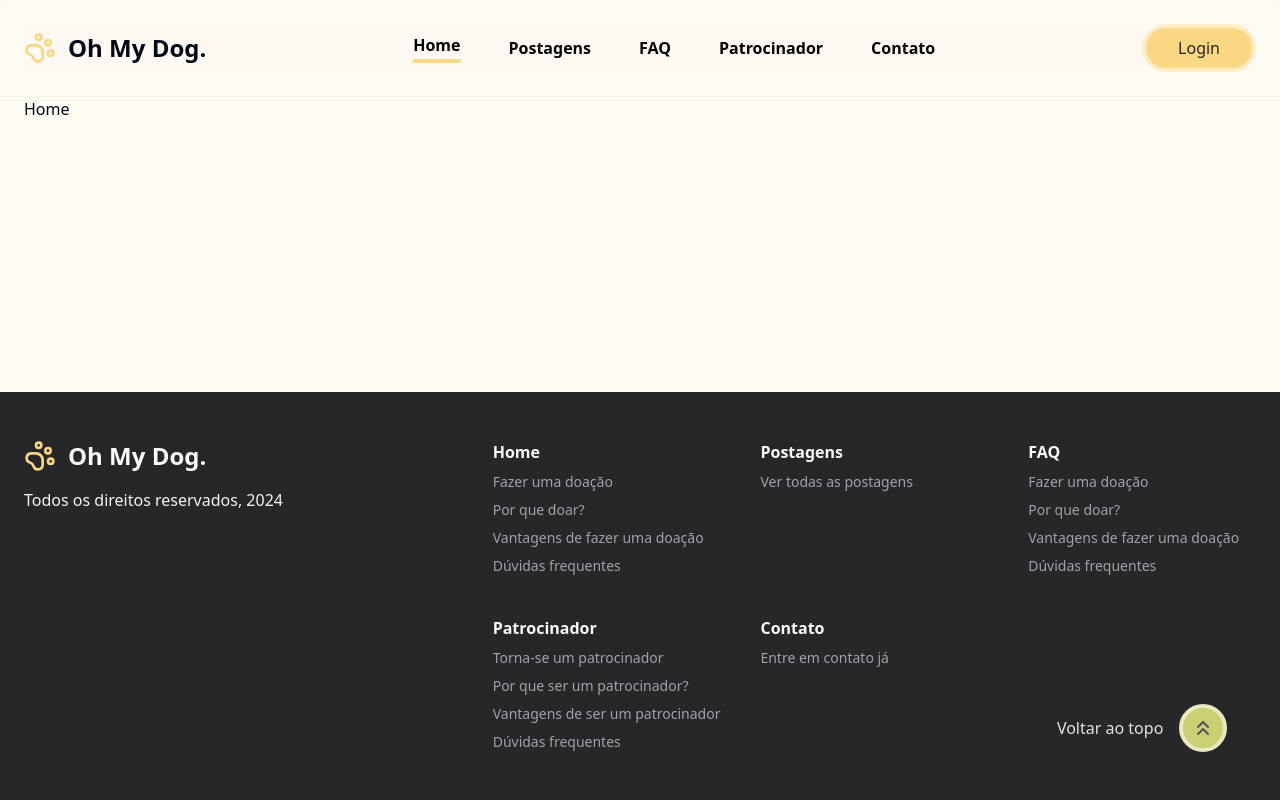
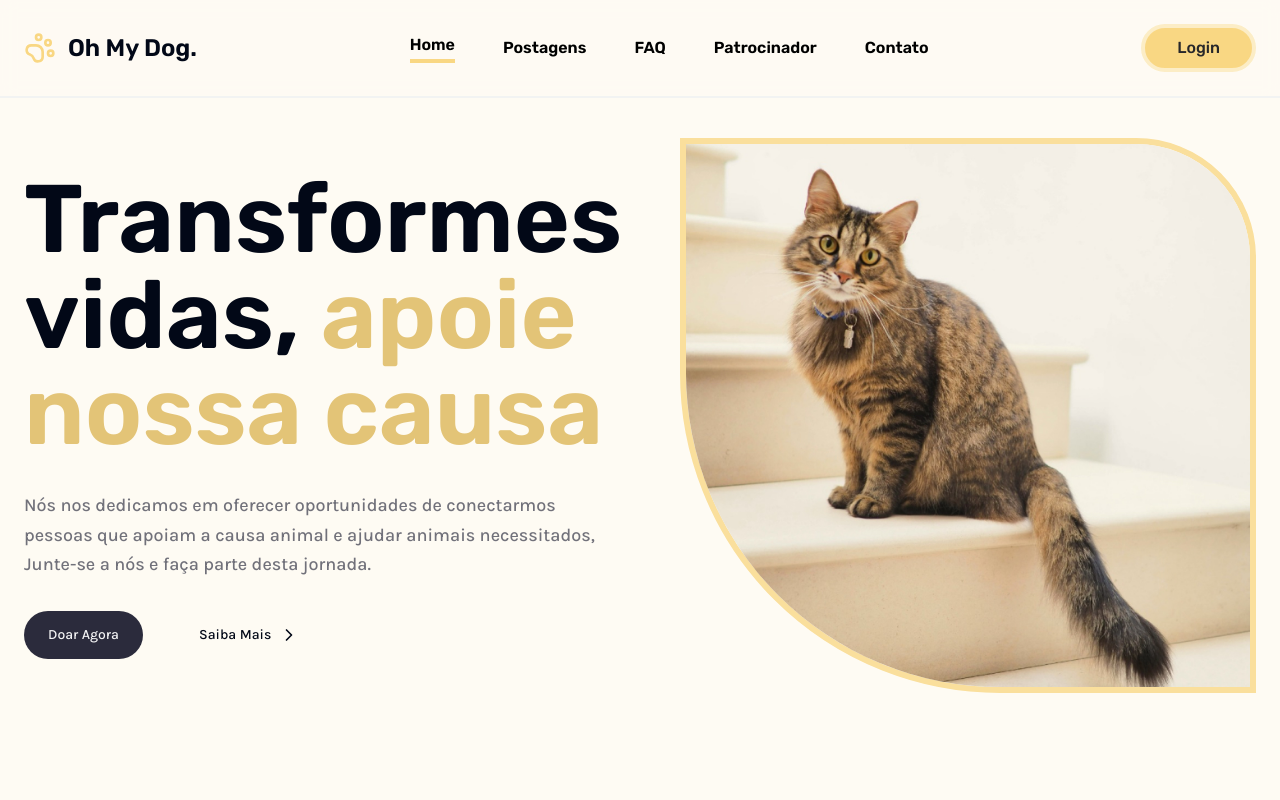
Before and after one commit to LFeli/LES_Group_Not_Found_2024, a React (Vite) app: page / in a window 1280 px wide. Shown: the top 800 px of the page. Built offline with nearby package versions, Linux system fonts and the light colour scheme.

Commit message:
:sparkles: feat: CTA for home app is done

```diff
--- /dev/null
+++ b/src/components/app/cta.tsx
@@ -0,0 +1,47 @@
+import { ChevronRight } from 'lucide-react'
+import { Link } from 'react-router-dom'
+
+import ctaPhoto from '@/assets/app/home/cta.jpg'
+
+import { Button } from '../ui/button'
+
+export function CtaApp() {
+  return (
+    <section className="flex items-center justify-between pb-32 pt-10">
+      <div className="max-w-[600px]">
+        <h1 className="font-rubik text-8xl font-semibold">
+          Transformes vidas,
+          <span className="text-yellow-600"> apoie nossa causa</span>
+        </h1>
+        <p className="block py-8 text-lg font-medium leading-relaxed text-zinc-500">
+          Nós nos dedicamos em oferecer oportunidades de conectarmos pessoas que
+          apoiam a causa animal e ajudar animais necessitados, Junte-se a nós e
+          faça parte desta jornada.
+        </p>
+
+        <div className="space-x-8">
+          <Link to={'/login'}>
+            <Button className="rounded-full bg-jeans-700 px-6 py-6 text-zinc-100 hover:bg-jeans-500">
+              Doar Agora
+            </Button>
+          </Link>
+
+          <Link to={'/'}>
+            <Button
+              variant={'ghost'}
+              className="gap-2 rounded-full px-6 py-6 hover:bg-jeans-50"
+            >
+              Saiba Mais <ChevronRight className="h-5 w-5" />
+            </Button>
+          </Link>
+        </div>
+      </div>
+
+      <img
+        src={ctaPhoto}
+        alt=""
+        className="max-w-xl overflow-hidden rounded-bl-[320px] rounded-tr-[120px] border-[6px] border-yellow-400 object-cover"
+      />
+    </section>
+  )
+}
--- a/src/components/app/footer-app.tsx
+++ b/src/components/app/footer-app.tsx
@@ -10,7 +10,7 @@ export function FooterApp() {
         <div className="flex flex-col items-start gap-4">
           <div className="flex items-center gap-3">
             <PawPrint className="h-8 w-8 text-yellow-500" />
-            <span className="text-2xl font-semibold text-zinc-50">
+            <span className="font-rubik text-2xl font-semibold text-zinc-50">
               Oh My Dog.
             </span>
           </div>
--- a/src/components/app/footer-links.tsx
+++ b/src/components/app/footer-links.tsx
@@ -8,7 +8,7 @@ export function FooterAppLinks() {
     <>
       <article>
         <div className="flex flex-col gap-2">
-          <span className="font-semibold text-zinc-50">Home</span>
+          <span className="font-rubik font-semibold text-zinc-50">Home</span>
 
           <div className="flex flex-col gap-2 text-sm text-zinc-400">
             <Link
@@ -41,7 +41,9 @@ export function FooterAppLinks() {
 
       <article>
         <div className="flex flex-col gap-2">
-          <span className="font-semibold text-zinc-50">Postagens</span>
+          <span className="font-rubik font-semibold text-zinc-50">
+            Postagens
+          </span>
 
           <div className="flex flex-col gap-2 text-sm text-zinc-400">
             <Link
@@ -56,7 +58,7 @@ export function FooterAppLinks() {
 
       <article>
         <div className="flex flex-col gap-2">
-          <span className="font-semibold text-zinc-50">FAQ</span>
+          <span className="font-rubik font-semibold text-zinc-50">FAQ</span>
 
           <div className="flex flex-col gap-2 text-sm text-zinc-400">
             <Link
@@ -98,7 +100,9 @@ export function FooterAppLinks() {
 
       <article>
         <div className="flex flex-col gap-2">
-          <span className="font-semibold text-zinc-50">Patrocinador</span>
+          <span className="font-rubik font-semibold text-zinc-50">
+            Patrocinador
+          </span>
 
           <div className="flex flex-col gap-2 text-sm text-zinc-400">
             <Link
@@ -140,7 +144,7 @@ export function FooterAppLinks() {
 
       <article>
         <div className="flex flex-col gap-2">
-          <span className="font-semibold text-zinc-50">Contato</span>
+          <span className="font-rubik font-semibold text-zinc-50">Contato</span>
 
           <div className="flex flex-col gap-2 text-sm text-zinc-400">
             <Link
@@ -155,7 +159,7 @@ export function FooterAppLinks() {
 
       <article className="flex items-end justify-center">
         <div className="flex items-center gap-4">
-          <span className="block text-base font-medium text-zinc-200">
+          <span className="font-rubik block text-base font-medium text-zinc-200">
             Voltar ao topo
           </span>
 
--- a/src/components/app/header-app.tsx
+++ b/src/components/app/header-app.tsx
@@ -6,7 +6,7 @@ import { Button } from '../ui/button'
 
 export function HeaderApp() {
   return (
-    <header className="sticky top-0 z-50 w-full border-b border-border/40 bg-yellow-50/95 backdrop-blur supports-[backdrop-filter]:bg-yellow-50/60">
+    <header className="sticky top-0 z-50 w-full border-b-2 border-border/40 bg-yellow-50/95 font-rubik backdrop-blur supports-[backdrop-filter]:bg-yellow-50/80">
       <div className="container flex h-14 max-w-screen-2xl items-center justify-between px-6 py-12">
         {/* Logo */}
         <div className="flex items-center gap-3">
--- a/src/global.css
+++ b/src/global.css
@@ -1,3 +1,5 @@
+@import url('https://fonts.googleapis.com/css2?family=Karla:ital,wght@0,200..800;1,200..800&family=Rubik:ital,wght@0,300..900;1,300..900&display=swap');
+
 @tailwind base;
 @tailwind components;
 @tailwind utilities;
--- a/src/pages/app/home.tsx
+++ b/src/pages/app/home.tsx
@@ -1,12 +1,14 @@
 import { Helmet } from 'react-helmet-async'
+
+import { CtaApp } from '@/components/app/cta'
 
 export function Home() {
   return (
-    <main className="flex-1">
+    <main className="flex-1 font-karla">
       <Helmet title="Home" />
 
       <div className="container max-w-screen-2xl px-6">
-        <span>Home</span>
+        <CtaApp />
       </div>
     </main>
   )
--- a/tailwind.config.js
+++ b/tailwind.config.js
@@ -104,6 +104,10 @@ module.exports = {
           900: '#191923',
         },
       },
+      fontFamily: {
+        rubik: "Rubik, 'sans-serif'",
+        karla: "Karla, 'sans-serif'",
+      },
       borderRadius: {
         lg: 'var(--radius)',
         md: 'calc(var(--radius) - 2px)',
```
Also changed, not shown: src/assets/app/home/cta.jpg (added).
